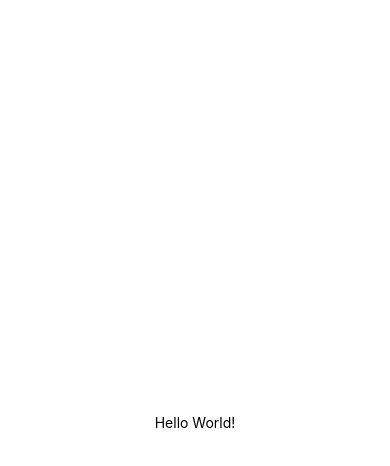
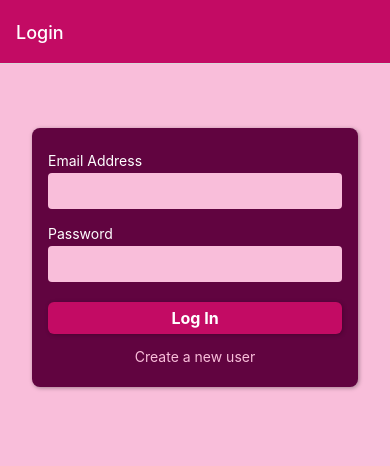
Before and after one commit to Will-Watson/RN-Authentication, a React Native app: screen / in a window 390 px wide. Shown: the top 466 px of the page. Built offline with nearby package versions, Linux system fonts and the light colour scheme.

Commit message:
feat: app.js copied over

```diff
--- a/App.js
+++ b/App.js
@@ -1,20 +1,57 @@
+import { NavigationContainer } from '@react-navigation/native';
+import { createNativeStackNavigator } from '@react-navigation/native-stack';
 import { StatusBar } from 'expo-status-bar';
-import { StyleSheet, Text, View } from 'react-native';
+
+import LoginScreen from './screens/LoginScreen';
+import SignupScreen from './screens/SignupScreen';
+import WelcomeScreen from './screens/WelcomeScreen';
+import { Colors } from './constants/styles';
+
+const Stack = createNativeStackNavigator();
+
+function AuthStack() {
+  return (
+    <Stack.Navigator
+      screenOptions={{
+        headerStyle: { backgroundColor: Colors.primary500 },
+        headerTintColor: 'white',
+        contentStyle: { backgroundColor: Colors.primary100 },
+      }}
+    >
+      <Stack.Screen name='Login' component={LoginScreen} />
+      <Stack.Screen name='Signup' component={SignupScreen} />
+    </Stack.Navigator>
+  );
+}
+
+function AuthenticatedStack() {
+  return (
+    <Stack.Navigator
+      screenOptions={{
+        headerStyle: { backgroundColor: Colors.primary500 },
+        headerTintColor: 'white',
+        contentStyle: { backgroundColor: Colors.primary100 },
+      }}
+    >
+      <Stack.Screen name='Welcome' component={WelcomeScreen} />
+    </Stack.Navigator>
+  );
+}
+
+function Navigation() {
+  return (
+    <NavigationContainer>
+      <AuthStack />
+    </NavigationContainer>
+  );
+}
 
 export default function App() {
   return (
-    <View style={styles.container}>
-      <Text>Hello World!</Text>
-      <StatusBar style="auto" />
-    </View>
+    <>
+      <StatusBar style='light' />
+
+      <Navigation />
+    </>
   );
 }
-
-const styles = StyleSheet.create({
-  container: {
-    flex: 1,
-    backgroundColor: '#fff',
-    alignItems: 'center',
-    justifyContent: 'center',
-  },
-});
```
